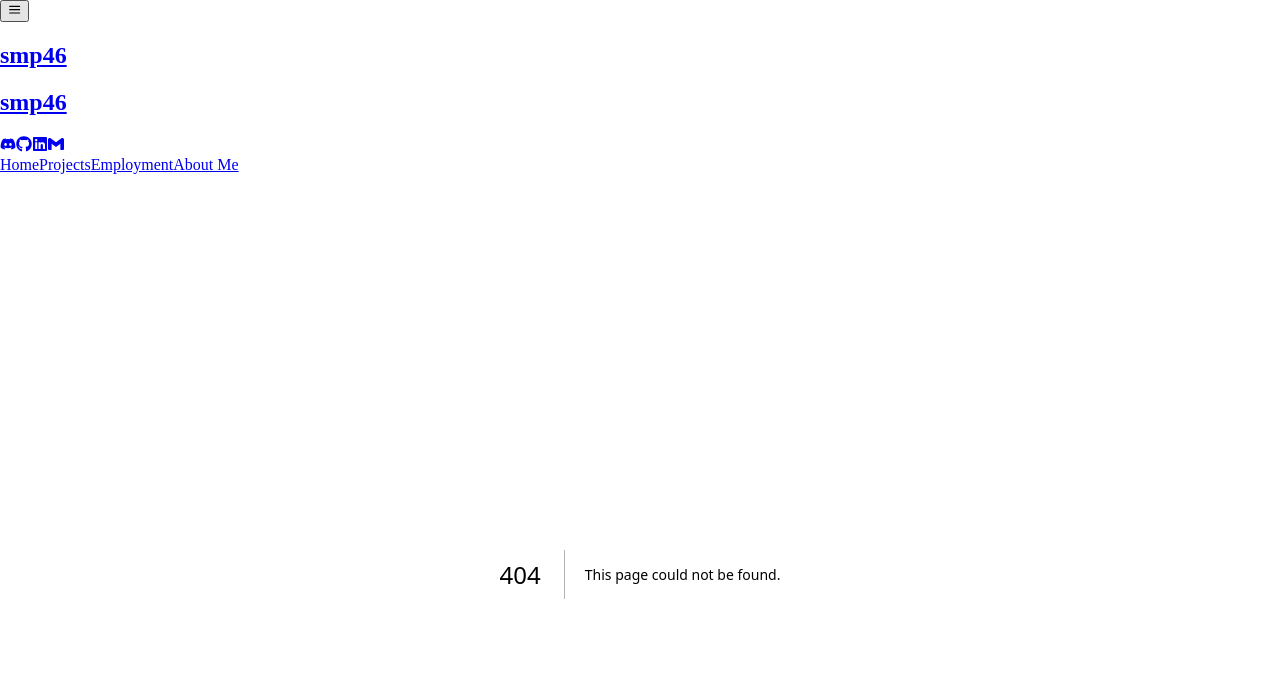
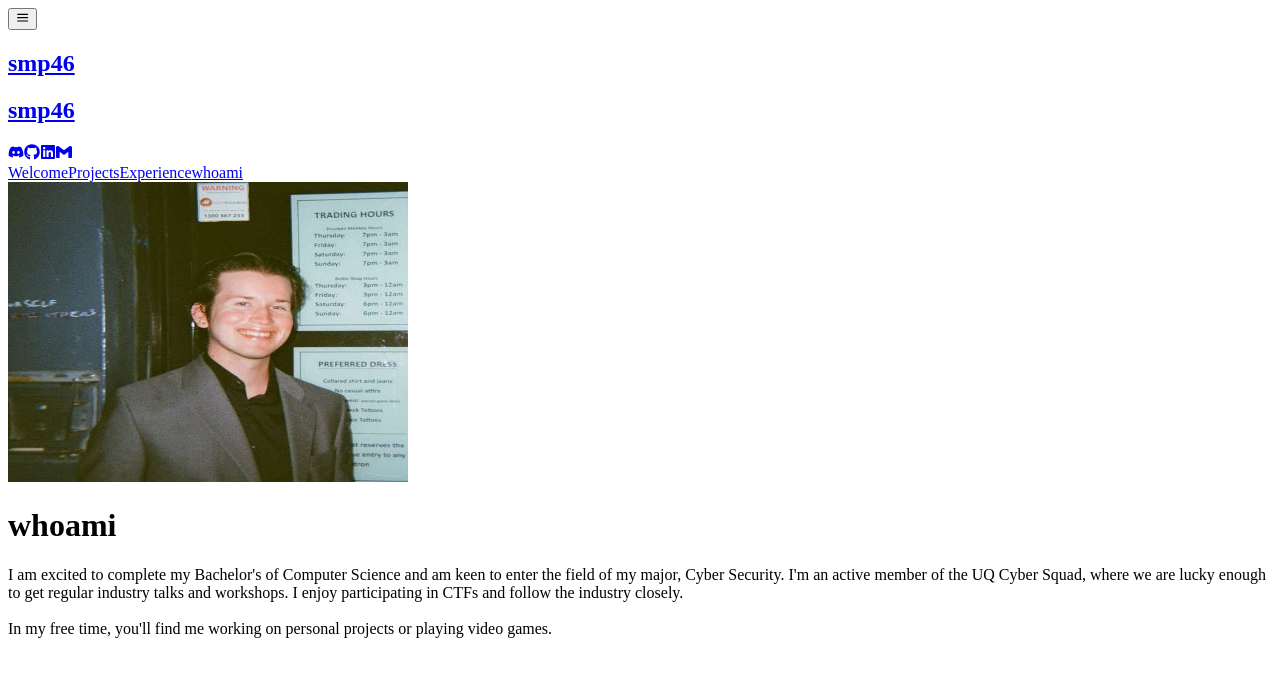
Before and after one commit to smp46/smp46.github.io, a Next.js app: page /whoami in a window 1280 px wide. Before the commit this address had no page. Shown: the top 676 px of the page. Built offline with nearby package versions, Linux system fonts and the light colour scheme.

Commit message:
Renamed employment->experience about-me->whoami

```diff
--- a/src/components/Sidebar.tsx
+++ b/src/components/Sidebar.tsx
@@ -24,13 +24,11 @@ export default function Sidebar() {
   }
 
   const navLinks = [
-    { href: '/', label: 'Home' },
+    { href: '/', label: 'Welcome' },
     { href: '/projects/', label: 'Projects' },
-    { href: '/employment/', label: 'Employment' },
-    { href: '/about-me/', label: 'About Me' },
+    { href: '/experience/', label: 'Experience' },
+    { href: '/whoami/', label: 'whoami' },
   ];
-
-  console.log(pathname)
 
   return (
     <>
--- a/src/pages/about-me.tsx
+++ b/src/pages/whoami.tsx
@@ -2,12 +2,14 @@ import React from 'react';
 import Image from 'next/image';
 import Head from 'next/head';
 
-export default function AboutMe() {
+export default function Whoami() {
   return (
-    <div id="about-me" className="container mx-auto px-4 py-8">
+    <div id="whoami" className="container mx-auto px-4 py-8">
       <div className="lg:grid-cols-2 gap-8 items-center py-12 px-6">
         <Head>
-          <title>About Me - smp46</title>
+          <title>whoami – smp46, Software Engineer, Student & Tinkerer</title>
+          <meta name="description" content="Learn more about smp46 – a software engineer with a passion for building tools, apps, and playful digital experiences. Here's my journey, philosophy, and what drives me."></meta>
+          <meta name="keywords" content="smp46, whoami, about smp46, software engineer bio, developer story, personal site, web developer, creative engineer"></meta>
         </Head>
 
         <div className="flex justify-center">
@@ -21,7 +23,7 @@ export default function AboutMe() {
         </div>
 
         <div className="text-center mt-9">
-          <h1 className="text-5xl font-bold mb-6">About Me</h1>
+          <h1 className="text-5xl font-bold mb-6">whoami</h1>
           <p className="text-2xl mb-4">
             I am excited to complete my Bachelor&#39;s of Computer Science and am
             keen to enter the field of my major, Cyber Security. I&#39;m an active
```
Also changed, not shown: src/pages/experience.tsx (renamed from src/pages/employment.tsx, +6 -4 lines), src/pages/index.tsx (+6 -6 lines), 1 other file (tests, documents, lock files or other folders).
